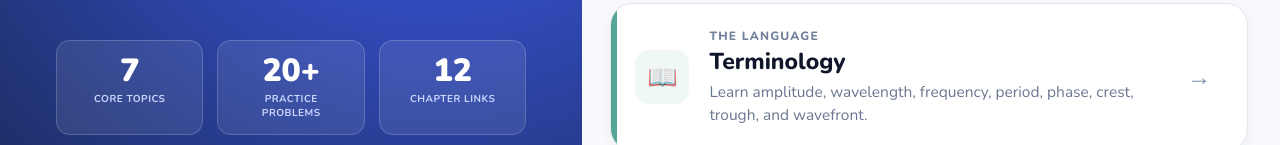
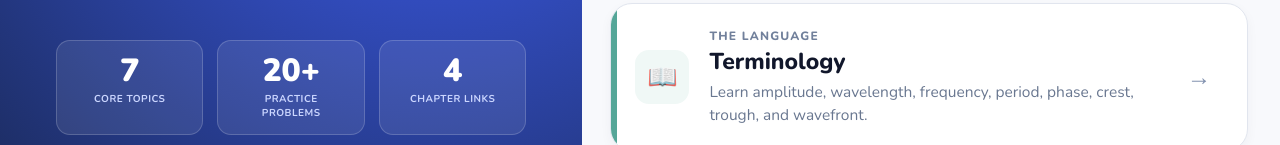
Before and after one commit to likhitha-shasthry/Internship, a React (Vite) app: page / in a window 1280 px wide. Shown: the part 475-620 px from the top of the page. Built offline with nearby package versions, Linux system fonts and the light colour scheme.

Commit message:
Modify chapter statistics for Chapter Fourteen
Updated chapter statistics in the App component.

```diff
--- a/src/App.jsx
+++ b/src/App.jsx
@@ -1768,5 +1768,5 @@ function App(){
   if(view==='videos')return <Videos onBack={goDashboard} onGo={goTo}/>;
   if(view==='examedge')return <ExamEdge onBack={goDashboard} onGo={goTo}/>;
   if(view==='derivations')return <DerivationsFormulas onBack={goDashboard} onGo={goTo}/>;
-  return <div className="chapter-page"><Header/><main id="top" className="chapter-layout"><section className="chapter-hero"><div className="hero-orb orb-one"/><div className="hero-orb orb-two"/><a href="#modules" className="back-link">← Grade 11 Physics</a><div className="hero-copy"><p className="chapter-kicker">CHAPTER FOURTEEN</p><h1>Master<br/><span>Waves</span></h1><p>Discover how disturbances travel through matter and space. From ripples on water to sound and communication, master the physics of waves.</p></div><div className="stats"><div><strong>7</strong><small>CORE TOPICS</small></div><div><strong>20+</strong><small>PRACTICE PROBLEMS</small></div><div><strong>12</strong><small>CHAPTER LINKS</small></div><div><strong>0%</strong><small>MASTERY</small></div></div></section><section id="modules" className="module-list">{modules.map(([eyebrow,title,icon,colour,text])=><article className={`module-card ${colour}`} key={title} onClick={()=>goTo(title)}><div className="module-icon">{icon}</div><div><p>{eyebrow}</p><h2>{title}</h2><span>{text}</span></div><button aria-label={`Open ${title}`}>→</button></article>)}</section></main></div>
+  return <div className="chapter-page"><Header/><main id="top" className="chapter-layout"><section className="chapter-hero"><div className="hero-orb orb-one"/><div className="hero-orb orb-two"/><a href="#modules" className="back-link">← Grade 11 Physics</a><div className="hero-copy"><p className="chapter-kicker">CHAPTER FOURTEEN</p><h1>Master<br/><span>Waves</span></h1><p>Discover how disturbances travel through matter and space. From ripples on water to sound and communication, master the physics of waves.</p></div><div className="stats"><div><strong>7</strong><small>CORE TOPICS</small></div><div><strong>20+</strong><small>PRACTICE PROBLEMS</small></div><div><strong>4</strong><small>CHAPTER LINKS</small></div><div><strong>0%</strong><small>MASTERY</small></div></div></section><section id="modules" className="module-list">{modules.map(([eyebrow,title,icon,colour,text])=><article className={`module-card ${colour}`} key={title} onClick={()=>goTo(title)}><div className="module-icon">{icon}</div><div><p>{eyebrow}</p><h2>{title}</h2><span>{text}</span></div><button aria-label={`Open ${title}`}>→</button></article>)}</section></main></div>
 };export default App;
```
